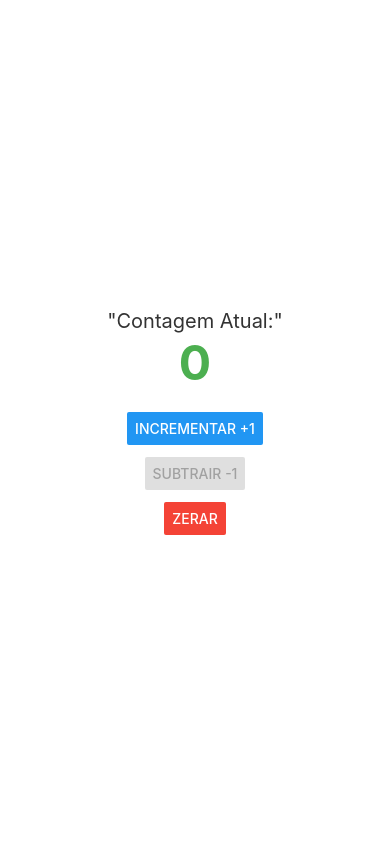
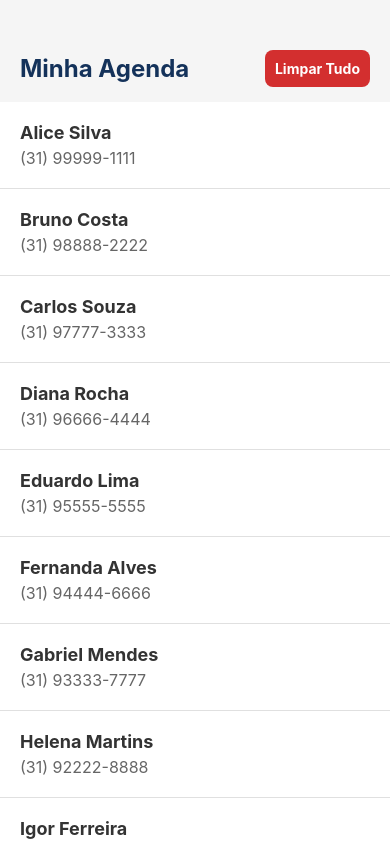
Before and after one commit to Bern4rdo21/Trabalho-meu-primeiro-app, a React Native app: screen / in a window 390 px wide. Built offline with nearby package versions, Linux system fonts and the light colour scheme.

Commit message:
Implementa agenda com FlatList e desafios de rolagem

```diff
--- a/App.js
+++ b/App.js
@@ -1,50 +1,134 @@
-import React, { useState } from "react";
-import { Text, View, Button, StyleSheet } from "react-native";
-export default function Contador() {
-const [contagem, setContagem] = useState(0);
+import React, { useEffect, useRef, useState } from 'react';
+import { FlatList, StyleSheet, Text, TouchableOpacity, View } from 'react-native';
+import { StatusBar } from 'expo-status-bar';
+
+const contatosIniciais = [
+  { id: '1', nome: 'Alice Silva', telefone: '(31) 99999-1111' },
+  { id: '2', nome: 'Bruno Costa', telefone: '(31) 98888-2222' },
+  { id: '3', nome: 'Carlos Souza', telefone: '(31) 97777-3333' },
+  { id: '4', nome: 'Diana Rocha', telefone: '(31) 96666-4444' },
+  { id: '5', nome: 'Eduardo Lima', telefone: '(31) 95555-5555' },
+  { id: '6', nome: 'Fernanda Alves', telefone: '(31) 94444-6666' },
+  { id: '7', nome: 'Gabriel Mendes', telefone: '(31) 93333-7777' },
+  { id: '8', nome: 'Helena Martins', telefone: '(31) 92222-8888' },
+  { id: '9', nome: 'Igor Ferreira', telefone: '(31) 91111-9999' },
+  { id: '10', nome: 'Julia Pereira', telefone: '(31) 98765-1000' },
+  { id: '11', nome: 'Karina Oliveira', telefone: '(31) 98765-1001' },
+  { id: '12', nome: 'Lucas Almeida', telefone: '(31) 98765-1002' },
+  { id: '13', nome: 'Mariana Ribeiro', telefone: '(31) 98765-1003' },
+  { id: '14', nome: 'Nicolas Barbosa', telefone: '(31) 98765-1004' },
+  { id: '15', nome: 'Olivia Carvalho', telefone: '(31) 98765-1005' },
+];
+
+const nomesAdicionais = ['Patricia Gomes', 'Rafael Teixeira', 'Sofia Nunes'];
+
+export default function Agenda() {
+  const [contatos, setContatos] = useState(contatosIniciais);
+  const [carregando, setCarregando] = useState(false);
+  const proximoId = useRef(contatosIniciais.length + 1);
+  const fimAlcancadoNesteGesto = useRef(true);
+  const temporizadorAtualizacao = useRef(null);
+
+  useEffect(() => () => clearTimeout(temporizadorAtualizacao.current), []);
+
+  const renderizarContato = ({ item }) => (
+    <View style={styles.cardContato}>
+      <Text style={styles.nomeText}>{item.nome}</Text>
+      <Text style={styles.telefoneText}>{item.telefone}</Text>
+    </View>
+  );
+
+  const renderizarSeparador = () => <View style={styles.separador} />;
+
+  const renderizarVazio = () => (
+    <View style={styles.containerVazio}>
+      <Text style={styles.textoVazio}>Agenda Vazia.</Text>
+      <Text style={styles.dicaVazio}>Puxe a lista para baixo para restaurar os contatos.</Text>
+    </View>
+  );
+
+  const atualizarContatos = () => {
+    if (carregando) return;
+
+    setCarregando(true);
+    fimAlcancadoNesteGesto.current = true;
+    temporizadorAtualizacao.current = setTimeout(() => {
+      proximoId.current = contatosIniciais.length + 1;
+      setContatos(contatosIniciais);
+      setCarregando(false);
+      temporizadorAtualizacao.current = null;
+    }, 2000);
+  };
+
+  const adicionarContatos = () => {
+    if (fimAlcancadoNesteGesto.current || carregando || contatos.length === 0) return;
+
+    fimAlcancadoNesteGesto.current = true;
+    const novosContatos = nomesAdicionais.map((nome) => {
+      const id = proximoId.current++;
+      return {
+        id: String(id),
+        nome: `${nome} ${Math.floor((id - 16) / 3) + 1}`,
+        telefone: `(31) 9${String(80000000 + id * 1234).slice(-8)}`,
+      };
+    });
+    setContatos((atuais) => [...atuais, ...novosContatos]);
+  };
+
+  const limparContatos = () => {
+    fimAlcancadoNesteGesto.current = true;
+    setContatos([]);
+  };
+
   return (
     <View style={styles.container}>
-<Text style={styles.titulo}>"Contagem Atual:"</Text>
-<Text style={styles.numero}>{contagem}</Text>
-<Button
-title="Incrementar +1"
-onPress={() => setContagem((valorAtual) => valorAtual + 1)}
+      <StatusBar style="dark" />
+      <View style={styles.cabecalho}>
+        <Text style={styles.titulo}>Minha Agenda</Text>
+        <TouchableOpacity
+          style={styles.botaoLimpar}
+          onPress={limparContatos}
+          accessibilityRole="button"
+          accessibilityLabel="Limpar todos os contatos"
+        >
+          <Text style={styles.textoBotao}>Limpar Tudo</Text>
+        </TouchableOpacity>
+      </View>
+      <FlatList
+        data={contatos}
+        keyExtractor={(item) => item.id}
+        renderItem={renderizarContato}
+        ItemSeparatorComponent={renderizarSeparador}
+        ListEmptyComponent={renderizarVazio}
+        refreshing={carregando}
+        onRefresh={atualizarContatos}
+        onScrollBeginDrag={() => { fimAlcancadoNesteGesto.current = false; }}
+        onEndReached={adicionarContatos}
+        onEndReachedThreshold={0.2}
+        contentContainerStyle={contatos.length === 0 ? styles.listaVazia : undefined}
       />
-<View style={styles.espacoBotao}>
-<Button
-title="Subtrair -1"
-onPress={() => setContagem((valorAtual) => Math.max(0, valorAtual - 1))}
-disabled={contagem === 0}
-/>
-</View>
-<View style={styles.espacoBotao}>
-<Button
-title="Zerar"
-onPress={() => setContagem(0)}
-color="#f44336"
-/>
-</View>
     </View>
   );
 }
+
 const styles = StyleSheet.create({
-container: {
-flex: 1,
-justifyContent: "center",
-alignItems: "center",
-backgroundColor: "#ffffff"
+  container: { flex: 1, backgroundColor: '#F5F5F5', paddingTop: 50 },
+  cabecalho: {
+    flexDirection: 'row',
+    justifyContent: 'space-between',
+    alignItems: 'center',
+    paddingHorizontal: 20,
+    marginBottom: 15,
   },
-titulo: {
-fontSize: 20,
-color: "#333333"
-},
-numero: {
-fontSize: 48,
-fontWeight: "bold",
-color: "#4caf50",
-marginBottom: 20
-},
-espacoBotao: {
-marginTop: 12
-}
+  titulo: { fontSize: 24, fontWeight: 'bold', color: '#14325A' },
+  botaoLimpar: { backgroundColor: '#D32F2F', padding: 10, borderRadius: 8 },
+  textoBotao: { color: '#FFF', fontWeight: 'bold' },
+  cardContato: { padding: 20, backgroundColor: '#FFF' },
+  nomeText: { fontSize: 18, fontWeight: 'bold', color: '#333' },
+  telefoneText: { fontSize: 16, color: '#666', marginTop: 5 },
+  separador: { height: 1, backgroundColor: '#E0E0E0' },
+  listaVazia: { flexGrow: 1 },
+  containerVazio: { alignItems: 'center', marginTop: 50, paddingHorizontal: 24 },
+  textoVazio: { fontSize: 18, color: '#808080', fontStyle: 'italic' },
+  dicaVazio: { fontSize: 14, color: '#808080', marginTop: 12, textAlign: 'center' },
 });
```
Lines whose indentation alone changed are shown as unchanged.
